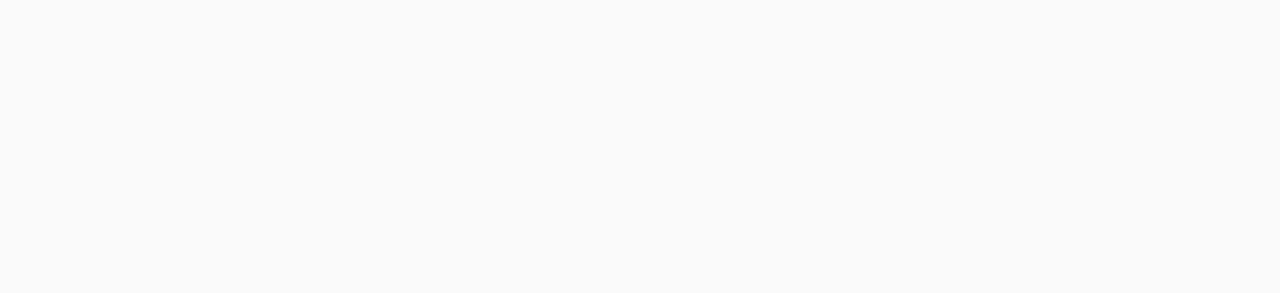
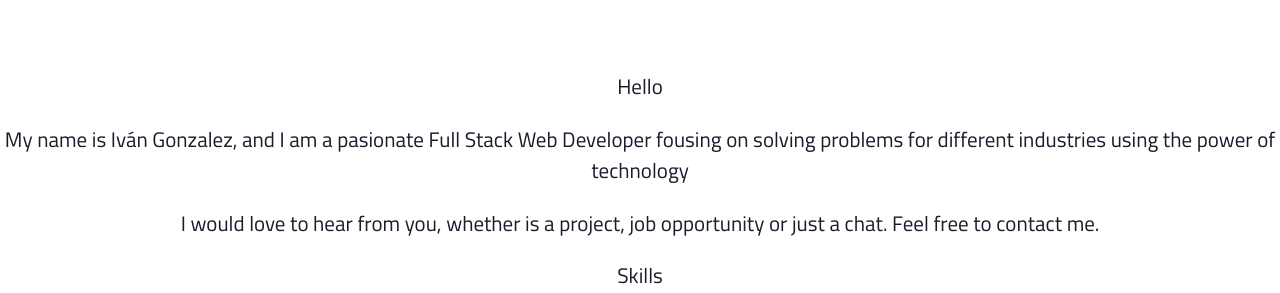
Before and after one commit to ivangonzalez224/Portfolio, a React (Vite) app: page / in a window 1280 px wide. Shown: the part 504-797 px from the top of the page. Built offline with nearby package versions, Linux system fonts and the light colour scheme.

Commit message:
Add the about section structure

```diff
--- /dev/null
+++ b/src/assets/styles/about.css
@@ -0,0 +1,18 @@
+:root {
+  --backColor: #181d2b;
+  --fontBlack: #363636;
+  --fontpurple: #5a79f3;
+}
+
+.about-main {
+  width: 100%;
+  padding: 9% 0;
+  display: flex;
+  flex-direction: column;
+  justify-content: center;
+  align-items: center;
+  box-sizing: border-box;
+  background-color: #fff;
+  color: var(--backColor);
+  font-size: 21px;
+}
--- /dev/null
+++ b/src/components/about/About.jsx
@@ -0,0 +1,34 @@
+import '../../assets/styles/about.css';
+
+
+const About = () => (
+  <div className="about-main">
+    <div id="about-presentation">
+      <span>
+        Hello
+      </span>
+      <p>
+        My name is Iván Gonzalez, and I am a pasionate Full Stack Web Developer fousing on solving
+        problems for different industries using the power of technology
+      </p>
+      <p>
+        I would love to hear from you, whether is a project, job opportunity or just a chat.
+        Feel free to contact me.
+      </p>
+    </div>
+    <div id="about-skills">
+      <span>Skills</span>
+      <ul>
+        <li>HTML</li>
+        <li>CSS</li>
+        <li>JavaScript</li>
+        <li>Jest</li>
+        <li>React & Redux</li>
+        <li>Ruby on Rails</li>
+        <li>PostgreSQL</li>
+      </ul>
+    </div>
+  </div>
+);
+
+export default About;
--- a/src/components/pages/main/Home.jsx
+++ b/src/components/pages/main/Home.jsx
@@ -1,8 +1,10 @@
 import Headline from '../../head/Headline';
+import About from '../../about/About';
 
 const Home = () => (
     <div className="main_home">
       <Headline />
+      <About />
     </div>
   );
 
```
